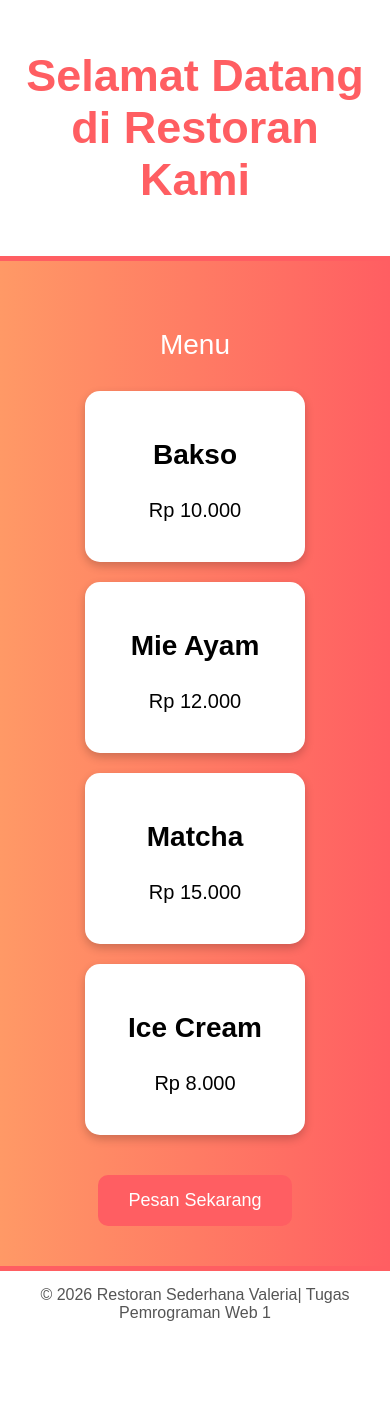
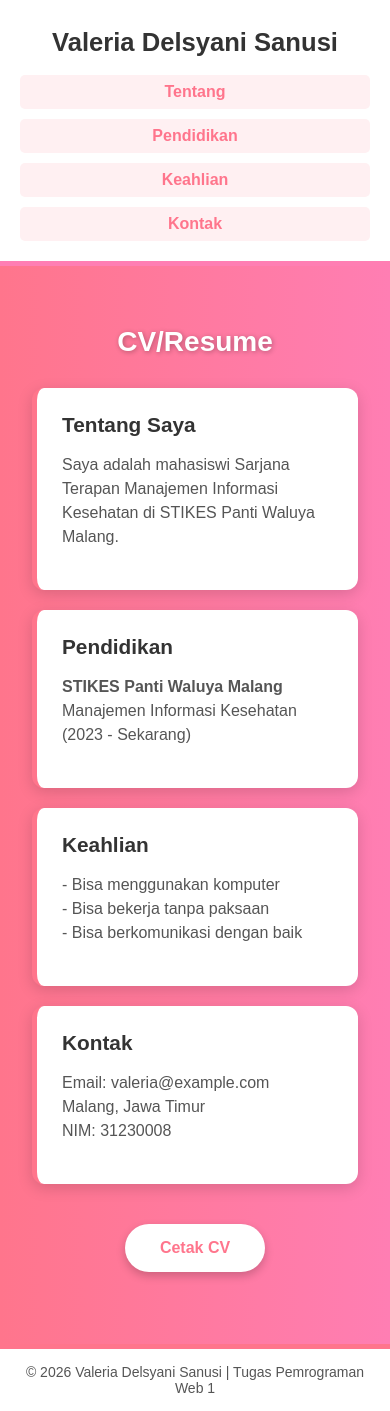
Before and after one commit to delsysanusi/Pemrograman-Web-Dasar, a plain HTML site: page index.html in a window 390 px wide. Before the commit the page ends 1337 px from the top, so only its background shows below. Drawn offline with Linux system fonts and the light colour scheme.

Commit message:
praktikum Pemrograman web_1
Implementasi Responsive Mobile-First

```diff
--- a/index.html
+++ b/index.html
@@ -3,55 +3,57 @@
 <head>
     <meta charset="UTF-8">
     <meta name="viewport" content="width=device-width, initial-scale=1.0">
-
-    <title>Restoran Sederhana</title>
-
+    <title>Curriculum Vitae | Valeria Delsyani Sanusi</title>
     <link rel="stylesheet" href="style.css">
 </head>
-
 <body>
 
-
     <header>
-        <h1>Selamat Datang di Restoran Kami</h1>
+        <h1>Valeria Delsyani Sanusi</h1>
+        <nav class="nav-menu">
+            <a href="#tentang">Tentang</a>
+            <a href="#pendidikan">Pendidikan</a>
+            <a href="#keahlian">Keahlian</a>
+            <a href="#kontak">Kontak</a>
+        </nav>
     </header>
 
-
     <main class="container">
-
-        <p class="menu-text">Menu</p>
+        <p class="menu-text">CV/Resume</p>
 
         <div class="menu">
 
-            <div class="card">
-                <h3>Bakso</h3>
-                <p>Rp 10.000</p>
+            <div class="card" id="tentang">
+                <h3>Tentang Saya</h3>
+                <p>Saya adalah mahasiswi Sarjana Terapan Manajemen Informasi Kesehatan di STIKES Panti Waluya Malang.</p>
             </div>
 
-            <div class="card">
-                <h3>Mie Ayam</h3>
-                <p>Rp 12.000</p>
+            <div class="card" id="pendidikan">
+                <h3>Pendidikan</h3>
+                <p><strong>STIKES Panti Waluya Malang</strong><br>Manajemen Informasi Kesehatan<br>(2023 - Sekarang)</p>
             </div>
 
-            <div class="card">
-                <h3>Matcha</h3>
-                <p>Rp 15.000</p>
+            <div class="card" id="keahlian">
+                <h3>Keahlian</h3>
+                <p>
+                    - Bisa menggunakan komputer<br>
+                    - Bisa bekerja tanpa paksaan<br>
+                    - Bisa berkomunikasi dengan baik
+                </p>
             </div>
 
-            <div class="card">
-                <h3>Ice Cream</h3>
-                <p>Rp 8.000</p>
+            <div class="card" id="kontak">
+                <h3>Kontak</h3>
+                <p>Email: valeria@example.com<br>Malang, Jawa Timur<br>NIM: 31230008</p>
             </div>
 
         </div>
 
-        <button>Pesan Sekarang</button>
-
+        <button onclick="window.print()">Cetak CV</button>
     </main>
 
-
     <footer>
-        <p>© 2026 Restoran Sederhana Valeria| Tugas Pemrograman Web 1</p>
+        <p>© 2026 Valeria Delsyani Sanusi | Tugas Pemrograman Web 1</p>
     </footer>
 
 </body>
--- a/style.css
+++ b/style.css
@@ -1,103 +1,162 @@
 body {
     margin: 0;
     font-family: Arial, sans-serif;
-    background: linear-gradient(to right, #ff9966, #ff5e62);
+    background: linear-gradient(to right, #ff758c, #ff7eb3);
 }
 
 header {
     background-color: white;
     padding: 20px;
-
     text-align: center;
-
-    border-bottom: 5px solid #ff5e62;
+    border-bottom: 5px solid #ff7eb3;
+    display: block;
 }
 
 header h1 {
-    color: #ff5e62;
-    font-size: 45px;
+    color: #333;
+    font-size: 1.6rem;
+    padding: 0.5rem 0;
+    margin: 0;
 }
 
-/* Main Content */
+.nav-menu {
+    display: flex;
+    flex-direction: column;
+    gap: 10px;
+    margin-top: 10px;
+}
+
+.nav-menu a {
+    color: #ff758c;
+    text-decoration: none;
+    font-weight: bold;
+    padding: 8px;
+    background-color: #fff0f2;
+    border-radius: 5px;
+}
+
 .container {
     min-height: 70vh;
-
-    padding: 40px;
-
+    padding: 2rem;
     text-align: center;
+    box-sizing: border-box;
 }
 
 .menu-text {
-    font-size: 28px;
+    font-size: 1.75rem;
     color: white;
     margin-bottom: 30px;
+    font-weight: bold;
+    text-shadow: 1px 1px 5px rgba(0,0,0,0.3);
 }
 
 .menu {
-    display: flex;
-
-    justify-content: center;
-
+    display: grid;
+    grid-template-columns: repeat(1, 1fr);
     gap: 20px;
-
-    flex-wrap: wrap;
+    max-width: 1000px;
+    margin: 0 auto;
 }
 
 .card {
     background-color: white;
-
-    padding: 20px;
-
-    width: 180px;
-
-    border-radius: 15px;
-
-    box-shadow: 0 4px 10px rgba(0,0,0,0.2);
+    padding: 25px;
+    width: 100%;
+    text-align: left;
+    box-shadow: 0 4px 15px rgba(0,0,0,0.15);
+    border-radius: 12px;
+    box-sizing: border-box;
+    border-left: 5px solid #ff758c;
 }
 
 .card h3 {
-    font-size: 28px;
+    font-size: 1.3rem;
+    color: #333;
+    margin-top: 0;
+    margin-bottom: 10px;
 }
 
 .card p {
-    font-size: 20px;
+    font-size: 1rem;
+    color: #555;
+    line-height: 1.5;
 }
-
 
 button {
     margin-top: 40px;
-
-    padding: 15px 30px;
-
+    padding: 15px 35px;
     border: none;
-
-    border-radius: 10px;
-
-    background-color: #ff5e62;
-
-    color: white;
-
-    font-size: 18px;
-
+    border-radius: 25px;
+    background-color: white;
+    color: #ff758c;
+    font-size: 16px;
+    font-weight: bold;
     cursor: pointer;
+    box-shadow: 0 4px 10px rgba(0,0,0,0.2);
+    transition: 0.3s;
 }
 
 button:hover {
-    background-color: #e14b50;
+    background-color: #ff758c;
+    color: white;
 }
-
 
 footer {
     background-color: white;
-
     text-align: center;
-
     padding: 15px;
-
-    border-top: 5px solid #ff5e62;
+    border-top: 5px solid #ff758c;
+    margin-top: 40px;
 }
 
 footer p {
     margin: 0;
     color: #555;
+    font-size: 14px;
 }
+
+@media (min-width: 480px) {
+    .menu {
+        grid-template-columns: repeat(2, 1fr);
+    }
+}
+
+@media (min-width: 768px) {
+    header {
+        display: flex;
+        justify-content: space-between;
+        align-items: center;
+        padding: 20px 40px;
+    }
+
+    .nav-menu {
+        flex-direction: row;
+        gap: 15px;
+        margin-top: 0;
+    }
+
+    .nav-menu a {
+        background-color: transparent;
+    }
+
+    header h1 {
+        font-size: 2.2rem;
+    }
+
+    .menu {
+        grid-template-columns: repeat(3, 1fr);
+    }
+}
+
+@media (max-width: 768px) and (orientation: landscape) {
+    header {
+        padding: 10px 20px;
+    }
+    header h1 {
+        font-size: 1.3rem;
+    }
+    .nav-menu {
+        flex-direction: row;
+        justify-content: center;
+    }
+}
```
